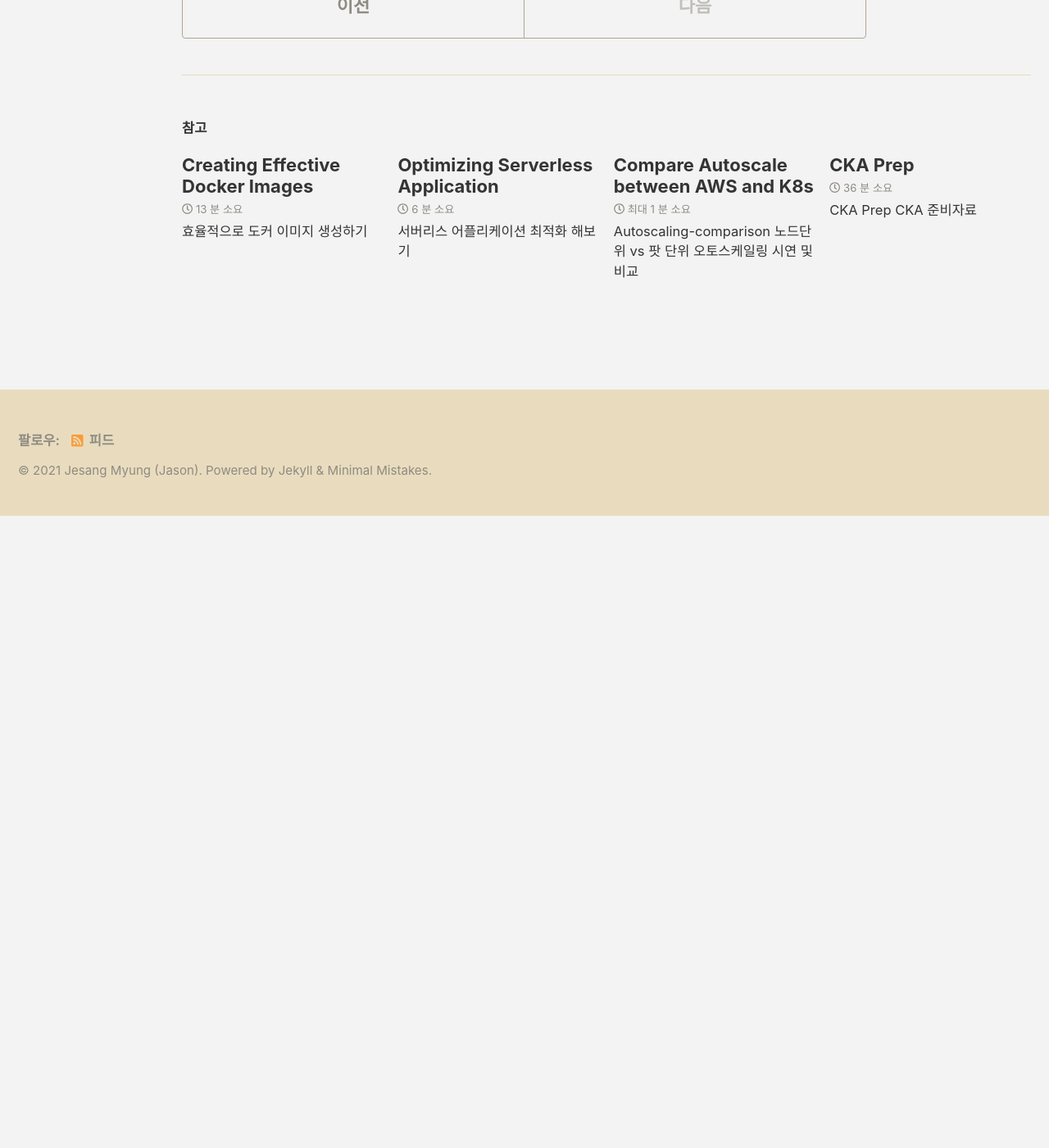
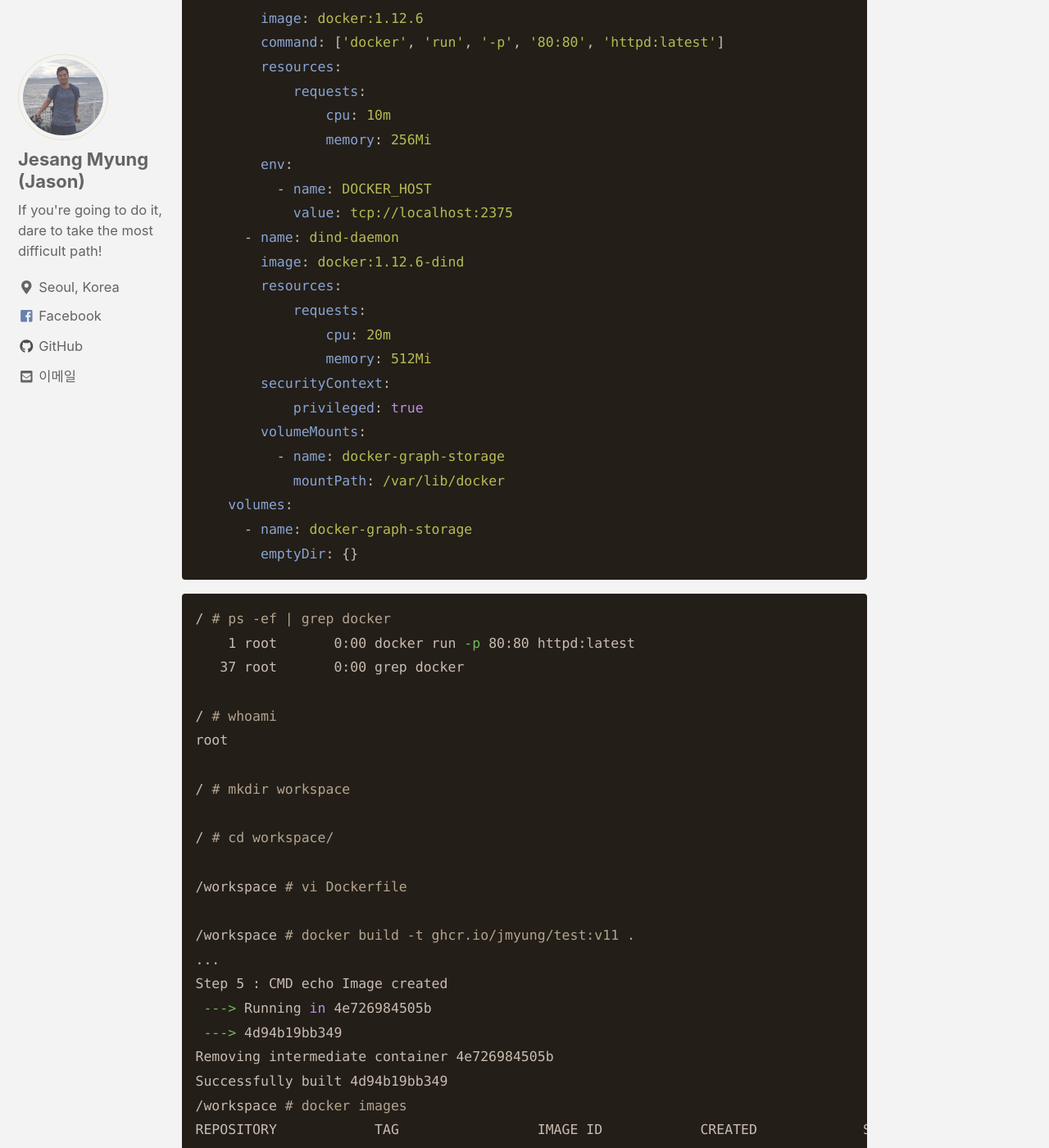
Before and after one commit to jmyung/jmyung.github.io, a Jekyll site: the page built from _posts/2021-10-20-buildah-in-container.md, in a window 1280 px wide and 1400 px high, scrolled down 2505 px. Shown: the whole window at 82% size. Built offline with Jekyll 4.4.1, drawn with Linux system fonts in a browser that asks for light colours; cached includes are drawn as plain includes; nearby versions of some CDN libraries; before the commit the page ends 3135 px from its top, so only the background shows below that; some of the changed text lies outside the part shown.

Commit message:
Update 2021-10-20-buildah-in-container.md

````diff
--- a/_posts/2021-10-20-buildah-in-container.md
+++ b/_posts/2021-10-20-buildah-in-container.md
@@ -72,3 +72,70 @@ buildah push ghcr.io/jmyung/test:v11
 ```
 
 > 다중 로그인 가능
+
+
+# Docker in containerd
+
+priviledge mode 사용
+
+yaml
+```yaml
+apiVersion: v1
+kind: Pod
+metadata:
+    name: dind
+spec:
+    containers:
+      - name: docker-cmds
+        image: docker:1.12.6
+        command: ['docker', 'run', '-p', '80:80', 'httpd:latest']
+        resources:
+            requests:
+                cpu: 10m
+                memory: 256Mi
+        env:
+          - name: DOCKER_HOST
+            value: tcp://localhost:2375
+      - name: dind-daemon
+        image: docker:1.12.6-dind
+        resources:
+            requests:
+                cpu: 20m
+                memory: 512Mi
+        securityContext:
+            privileged: true
+        volumeMounts:
+          - name: docker-graph-storage
+            mountPath: /var/lib/docker
+    volumes:
+      - name: docker-graph-storage
+        emptyDir: {}
+```
+
+```sh
+/ # ps -ef | grep docker
+    1 root       0:00 docker run -p 80:80 httpd:latest
+   37 root       0:00 grep docker
+
+/ # whoami
+root
+
+/ # mkdir workspace
+
+/ # cd workspace/
+
+/workspace # vi Dockerfile
+
+/workspace # docker build -t ghcr.io/jmyung/test:v11 .
+...
+Step 5 : CMD echo Image created
+ ---> Running in 4e726984505b
+ ---> 4d94b19bb349
+Removing intermediate container 4e726984505b
+Successfully built 4d94b19bb349
+/workspace # docker images
+REPOSITORY            TAG                 IMAGE ID            CREATED             SIZE
+ghcr.io/jmyung/test   v11                 4d94b19bb349        8 seconds ago       163.1 MB
+httpd                 latest              1132a4fc88fa        3 days ago          143.5 MB
+ubuntu                latest              ba6acccedd29        9 days ago          72.77 MB
+```
````
